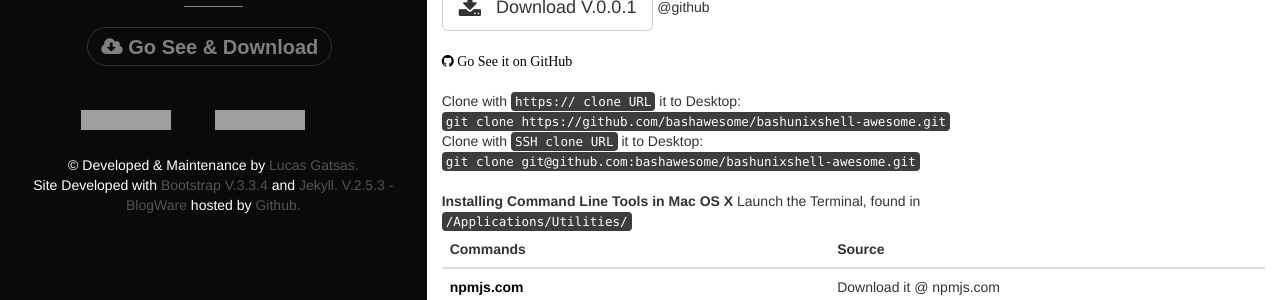
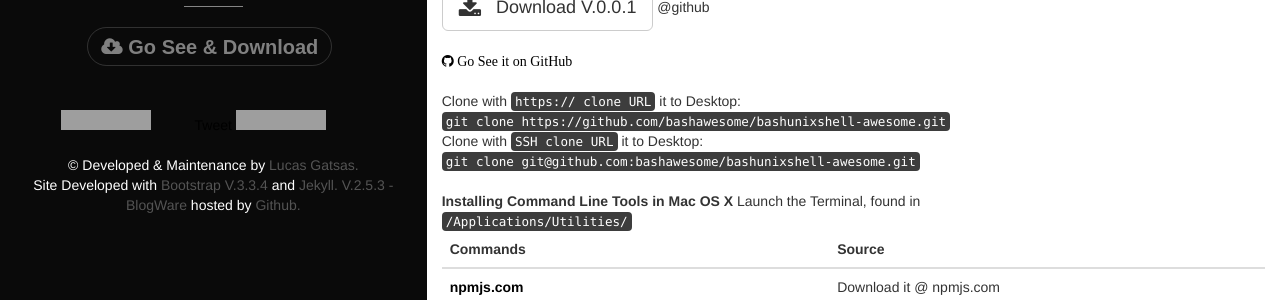
Before and after one commit to bashawesome/bashawesome.github.io, a Jekyll site: the page built from index.html, in a window 1280 px wide. Shown: the part 411-711 px from the top of the page. Built offline with Jekyll 4.4.1, drawn with Linux system fonts in a browser that asks for light colours; nearby versions of some CDN libraries; the list of posts is cut into pages by our own code; comment, search, counter and statistics services are not loaded; grey boxes are pictures that could not be loaded.

Commit message:
adding twitter buttons

```diff
--- a/_includes/sidebar.html
+++ b/_includes/sidebar.html
@@ -24,6 +24,10 @@
       </h3>
 <br><br>
 <iframe src="https://ghbtns.com/github-btn.html?user=bashawesome&repo=bashunixshell-awesome&type=star&count=true" frameborder="0" scrolling="0" width="130px" height="20px"></iframe>
+
+<a href="https://twitter.com/share" class="twitter-share-button" data-url="https://bashawesome.github.io" data-via="lucasgatsas" data-hashtags="bashunixshellawesome">Tweet</a>
+<script>!function(d,s,id){var js,fjs=d.getElementsByTagName(s)[0],p=/^http:/.test(d.location)?'http':'https';if(!d.getElementById(id)){js=d.createElement(s);js.id=id;js.src=p+'://platform.twitter.com/widgets.js';fjs.parentNode.insertBefore(js,fjs);}}(document, 'script', 'twitter-wjs');</script>
+
 <iframe src="https://ghbtns.com/github-btn.html?user=bashawesome&repo=bashunixshell-awesome&type=fork&count=true" frameborder="0" scrolling="0" width="130px" height="20px"></iframe>
 <br><br>
 <!-- {{ site.time | date: '%Y' }} -->
```
